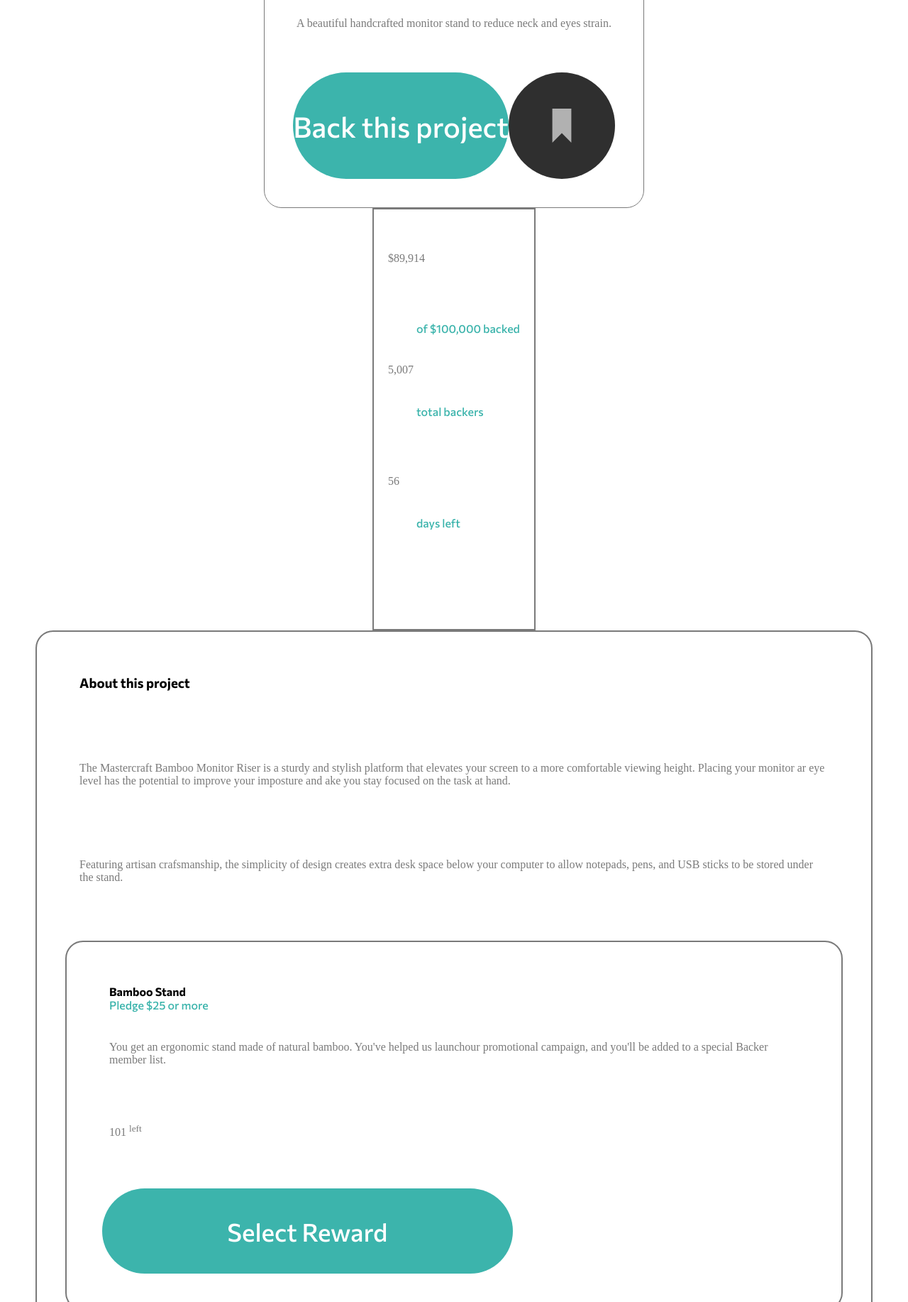
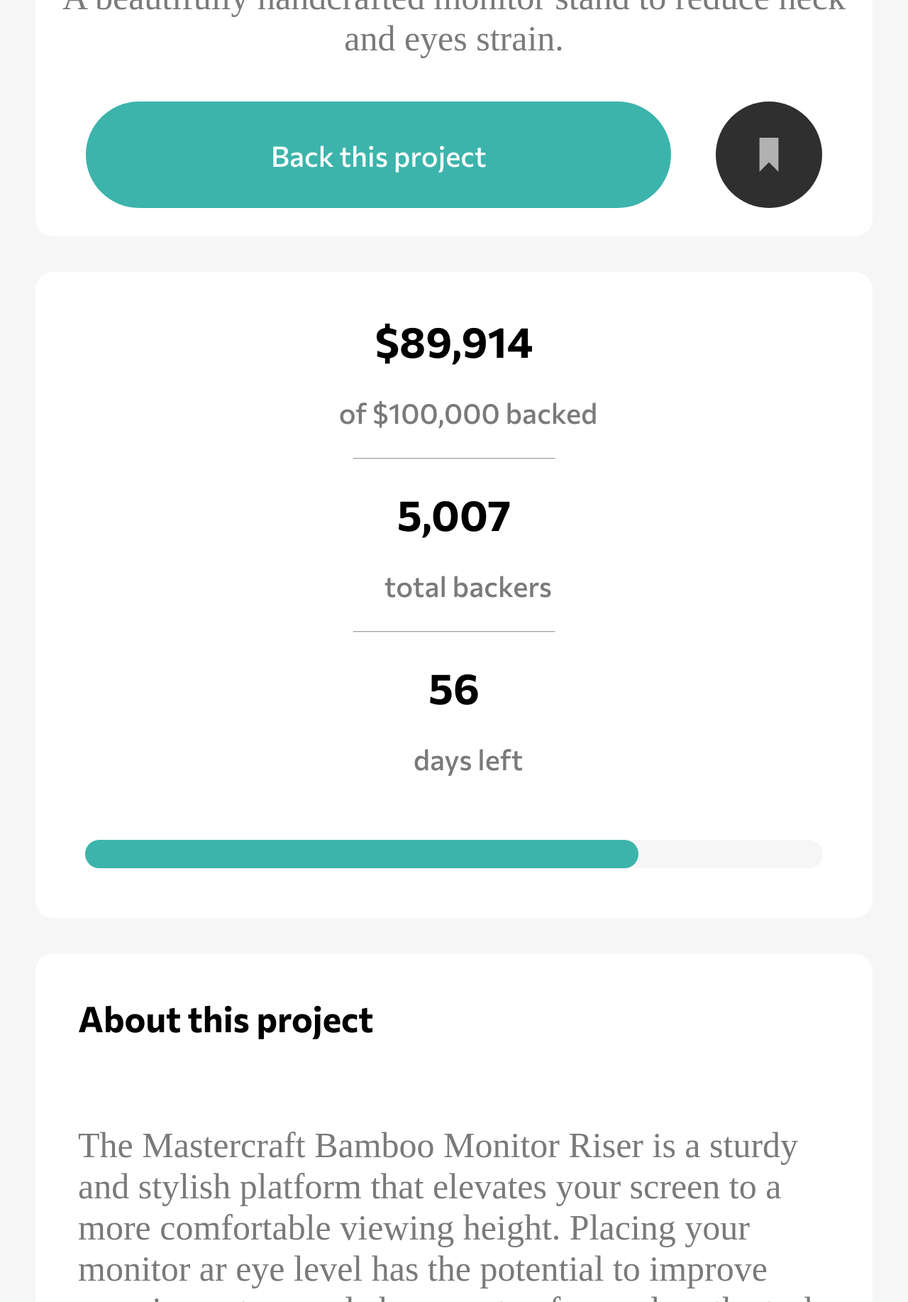
Before and after one commit to Josephinemwende/projects_portfolio, a plain HTML site: page crowdfunding-website/index.html in a window 1280 px wide. Shown: the part 966-2800 px from the top of the page at 71% size. Drawn offline with Linux system fonts and the light colour scheme.

Commit message:
Crowdfunding website

```diff
--- a/crowdfunding-website/index.html
+++ b/crowdfunding-website/index.html
@@ -12,7 +12,7 @@
         <header>
             <div id="nav-bar">
                 <h1>crowdfund</h1>
-                <img src="./Images/icon-hamburger.svg" alt="menu-icon"/>
+                <img onClick="handleClick()" id="menu" src="./Images/icon-hamburger.svg" alt="menu-icon"/>
             </div>
         </header>
         <div class="container">
@@ -20,18 +20,20 @@
                 <img class="logo" src="/Images/logo-mastercraft.svg" alt="logo">
                 <h2>Mastercraft Bamboo Monitor Riser</h2>
                 <p>
-                    A beautiful handcrafted monitor stand to reduce neck and eyes strain.
+                    A beautifully handcrafted monitor stand to reduce neck and eyes strain.
                 </p>
                 <div>
                     <button>Back this project</button>
-                    <img src="./Images/icon-bookmark.svg" alt="bookmark icon">
+                    <img class="bookmark-img" src="./Images/icon-bookmark.svg" alt="bookmark icon">
                 </div>
             </div>
             <div class="container-2">
-                <p>$89,914</p><span>of $100,000 backed</span>
+                <p>$89,914<span>of $100,000 backed</span></p>
+                <hr/>
                 <p>5,007<span>total backers</span></p>
+                <hr/>
                 <p>56<span>days left</span></p>
-                <p class="progress-bar"></p>
+                <p class="progress-bar"><span class="progress"></span></p>
             </div>
             <div class="container-3">
                 <h3>About this project</h3>
@@ -50,7 +52,7 @@
                     <p>You get an ergonomic stand made of natural bamboo. You've helped us launchour promotional
                         campaign, and you'll be added to a special Backer member list.
                     </p>
-                    <p>101 <sup>left</sup></p>
+                    <p class="number">101<span class="number-description">left</span></p>
                     <button>Select Reward</button>
                 </div>
                 <div class="container-5">
@@ -59,7 +61,7 @@
                     <p>You get a Black Special Edition compuer stand and a personal thank you. You'll be added to our Backer
                         member list. Shipping is included.
                     </p>
-                    <p>64 <sup>left</sup></p>
+                    <p class="number">64<span class="number-description">left</span></p>
                     <button>Select Reward</button>
                 </div>
                 <div  class="container-6">
@@ -68,10 +70,11 @@
                     <p>You get two Special Edition Mahogany stands, a Backer T-shirt, and a personal thank you. You'll be added to our Backer
                         member list. Shipping is included.
                     </p>
-                    <p id="number">0<span class="number-description">left</span></p>
+                    <p class="number">0<span class="number-description">left</span></p>
                     <button>Out of Stock</button>
                 </div>
             </div>
         </div>
+        <script src="script.js"></script>
     </body>
 </html>
--- /dev/null
+++ b/crowdfunding-website/script.js
@@ -0,0 +1,9 @@
+function handleClick(){
+    let menuIcon = document.getElementById('menu');
+    menuIcon.innerText = `
+        <ul>
+            <li>About</li>
+            <li>Discover</li>
+            <li>Get Started</li>
+        </ul>`;
+}
--- a/crowdfunding-website/styles.css
+++ b/crowdfunding-website/styles.css
@@ -2,6 +2,9 @@
     box-sizing: border-box;
     padding:0;
     margin: 0;
+}
+body{
+    background-color: rgb(247, 246, 246);
 }
 header{
     background-image: url('./Images/image-hero-mobile.jpg');
@@ -9,6 +12,7 @@ header{
     background-position: center;
     background-size: cover;
     height: 800px;
+    position: relative;
 }
 #nav-bar{
     display: flex;
@@ -31,13 +35,14 @@ header{
     flex-direction: column;
     align-items: center;
     justify-content: center;
-    background-color: white;
-    border-radius: 10px;
-    margin: 0 50px;
+    margin: 50px;
+    position: absolute;
+    top: 650px;
+    gap: 50px;
 }
 .container p{
     color:  hsl(0, 0%, 48%);
-    font-size: 16px;
+    font-size: 50px;
     padding: 40px 0;
 }
 .container div{
@@ -50,9 +55,10 @@ header{
 }
 .container-1{
    text-align: center;
-   border: 1px solid hsl(0, 0%, 48%);
    padding: 20px;
    border-radius: 25px;
+   width: 100%;
+   background-color: white;
    position: relative;
 }
 .container-1 div{
@@ -62,18 +68,21 @@ header{
     justify-content: space-around;
 }
 .container-1 .logo{
-    border: 2px solid black;
     position: absolute;
-    top: -0.75px;
+    top: -40px;
+    left: 50%;
+    transform: translateX(-50%);
+    height: 100px;
+    width: 100px;
 }
-.container-1 img{
+.container-1 .bookmark-img{
     height: 150px;
-    width: 150px;
 }
 .container-1 h2{
     font-family: 'commissioner', sans-serif;
     font-weight: 700;
     padding: 50px;
+    font-size: 60px;
 }
 .container-1 button{
     background-color: hsl(176, 50%, 47%);
@@ -89,33 +98,70 @@ header{
 }
 .container-2{
     border: 2px solid hsl(0, 0%, 48%);
+    background-color: white;
+    width: 100%;
+    text-align: center;
+    border-radius: 25px;
+    border: none;
+}
+.container-2 p{
+    font-family: 'Commissioner', sans-serif;
+    font-weight: 700;
+    color: hsl(0, 0%, 0%);
+    font-size: 60px;
 }
 .container-2 span{
     display: block;
+    color: hsl(0, 0%, 48%);
+    font-size: 40px;
+}
+.container hr{
+    width: 25%;
+    margin: 0 auto;
 }
 .container-2 .progress-bar{
-    height: 20px;
-    width: 0;
-    line-height: 20px;
+    background-color:rgb(247, 246, 246) ;
+    margin: 50px;
+    padding: 0;
+    border-radius: 25px;
+}
+.container-2 .progress{
+    width: 75%;
+    background-color: hsl(176, 50%, 47%);
+    border-radius: 25px;
 }
 .container-3{
-    border: 2px solid hsl(0, 0%, 48%);
     border-radius: 25px;
     display: grid;
     grid-template-columns: auto;
-    gap: 20px;
+    gap: 40px;
+    background-color: white;
+    margin-bottom: 200px;
 }
 .container-3 h4{
     font-family: 'Commissioner', sans-serif;
     font-weight: 700;
+    font-size: 40px;
 }
 .container-3 h3{
     padding: 40px;
     font-family: 'Commissioner', sans-serif;
     font-weight: 700;
+    font-size: 50px;
 }
 .container-3 p{
     padding: 40px;
+}
+.container-3 .number{
+    font-family: 'Commissioner', sans-serif;
+    font-weight: 700;
+    color:hsl(0, 0%, 0%);
+    font-size: 90px;
+}
+.container-3 .number-description{
+    color:hsl(0, 0%, 48%);
+    padding: 20px;
+    margin: 0;
 }
 .container-4{
     border: 2px solid hsl(0, 0%, 48%);
@@ -124,6 +170,7 @@ header{
 }
 .container-4 h4, span{
     padding: 40px 0 0 40px;
+    font-size: 40px;
 }
 
 .container-4 button{
@@ -187,14 +234,3 @@ header{
     font-weight: 400;
     border: none;
 }
-.container-6 #number{
-    font-family: 'Commissioner', sans-serif;
-    font-weight: 700;
-    font-size: 80px;
-    color: hsl(0, 0%, 0%);
-}
-.container-6 .number-description{
-    color: hsl(0, 0%, 48%);
-    font-size: 16px;
-    padding: 10px;
-}
```
